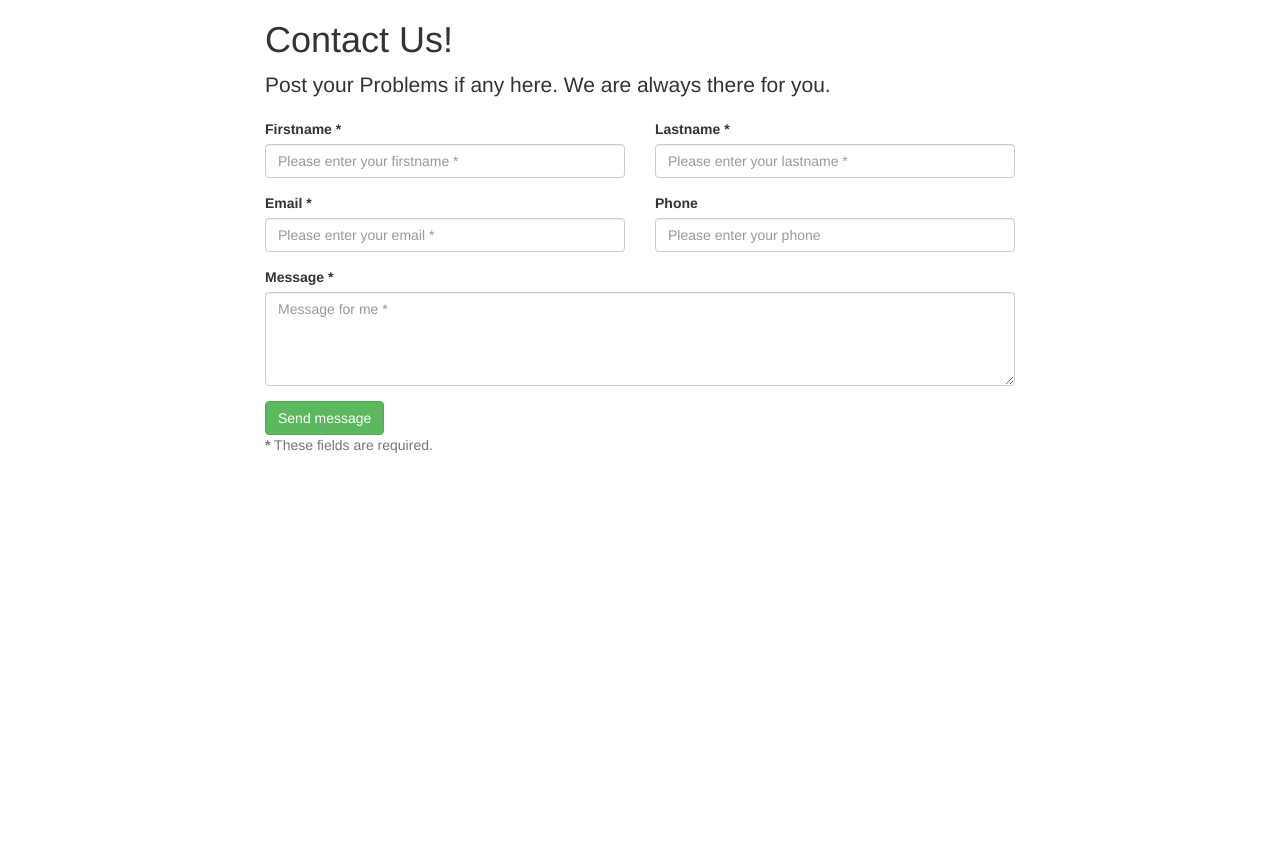
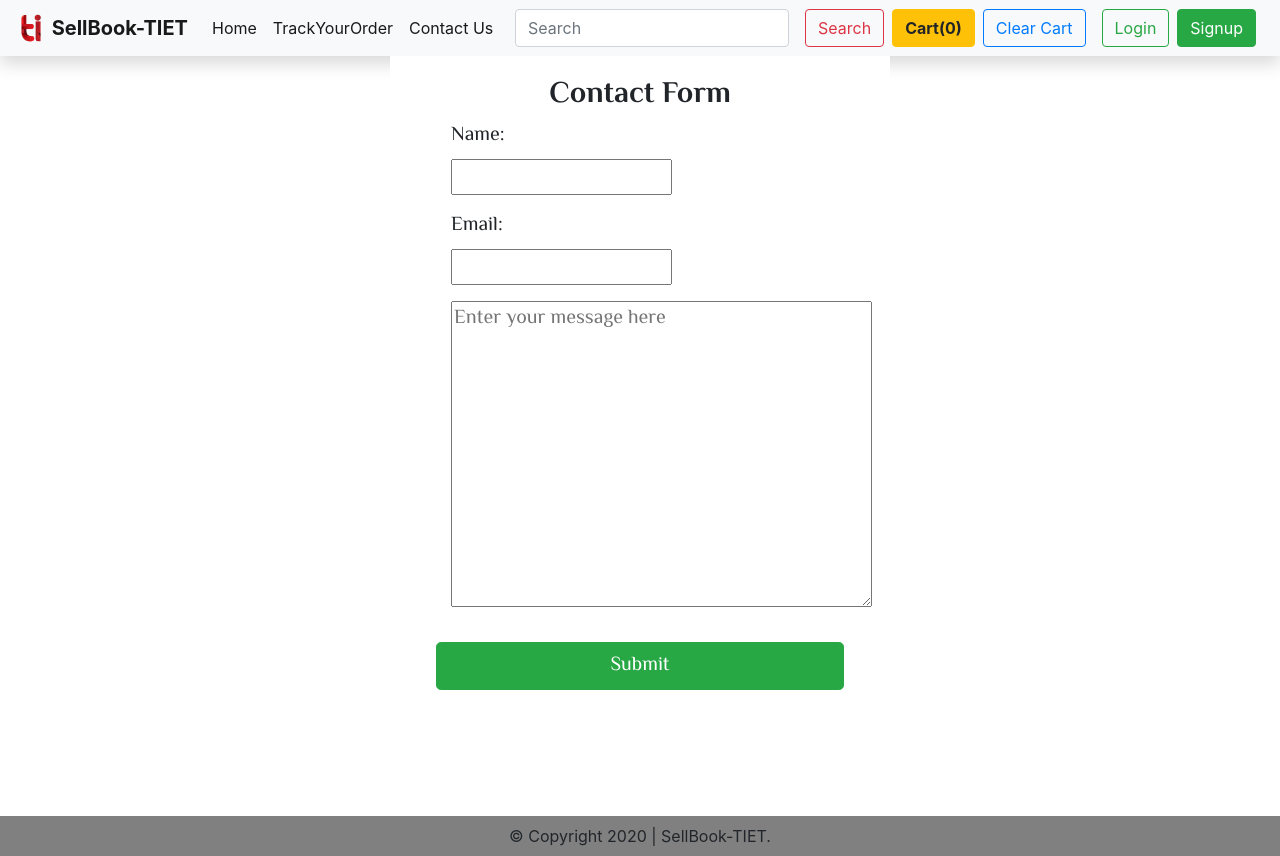
Before and after one commit to rishusingh022/Book-Attic, a Django app: page /contact in a window 1280 px wide. Before the commit the page ends 453 px from the top, so only its background shows below. Run offline with Django 3.2, Linux system fonts and the light colour scheme; some libraries are stand-ins or nearby versions.

Commit message:
Contact form done

```diff
--- a/home/forms.py
+++ b/home/forms.py
@@ -11,3 +11,9 @@ class sellbookform(forms.ModelForm):
             'image',
             'pickuplocation'
         ]
+
+class ContactForm(forms.Form):
+    name= forms.CharField(max_length=500, label="Name")
+    email= forms.EmailField(max_length=500, label="Email")
+    comment= forms.CharField(label='',widget=forms.Textarea(
+                        attrs={'placeholder': 'Enter your message here'}))
--- a/home/views.py
+++ b/home/views.py
@@ -4,9 +4,10 @@ from django.contrib.auth.models import User
 from django.contrib.auth import login,logout,authenticate
 from django.contrib.auth.decorators import login_required
 from django.contrib import messages
-from . forms import sellbookform
+from . forms import sellbookform, ContactForm
 from .models import Order,TrackUpdate
-# Create your views here.
+from django.core.mail import send_mail
+
 def loginsignup(request):
     return render(request,'home/loginlink.html')
 def home(request):
@@ -133,5 +134,49 @@ def search(request):
         return render(request,'home/search.html',context)
     return render(request,'home/search.html')
 
+#def contact(request):
+#        if request.method == "POST":
+#            form_name=request.POST['from_name']
+#            form_lastname=request.POST['from_lastname']
+#            form_email=request.POST['from_email']
+#        form_phone=request.POST['from_phone']
+#        form_message=request.POST['from_message']
+#
+#        #send an Email
+#        send_mail(
+#        form_name,#subject
+#        form_message,#message
+#        form_email,#email from
+#        ['gkaur2_be19@thapar.edu'],#email to
+#        )
+#
+#        return render(request, 'home/contact.html', {'form_name':form_name})
+#    else:
+#        return render(request, 'home/contact.html', {})
 def contact(request):
-    return render(request, 'home/contact.html', {})
+    name=''
+    email=''
+    comment=''
+
+
+    form= ContactForm(request.POST or None)
+    if form.is_valid():
+        name= form.cleaned_data.get("name")
+        email= form.cleaned_data.get("email")
+        comment=form.cleaned_data.get("comment")
+
+
+        subject= "A Visitor's Comment"
+
+
+        comment= name + " with the email, " + email + ", sent the following message:\n\n" + comment;
+        send_mail(subject, comment, email , ['gkaur2_be19@thapar.edu'])
+
+
+        context= {'name': name}
+
+        return render(request, 'home/contact.html', context)
+
+    else:
+        context= {'form': form}
+        return render(request, 'home/contact.html', context)
--- a/templates/base.html
+++ b/templates/base.html
@@ -36,6 +36,9 @@
 
         <li class="nav-item active">
           <a class="nav-link" href="TrackOrder">TrackYourOrder</a>
+        </li>
+        <li class="nav-item active">
+          <a class="nav-link" href="contact">Contact Us</a>
         </li>
       </ul>
       <form action="search" method="get" class="form-inline my-2 my-lg-0">
--- a/templates/home/contact.html
+++ b/templates/home/contact.html
@@ -1,4 +1,46 @@
-<html>
+{% extends 'base.html' %}
+{% block title %}
+Contact Us
+{% endblock title %}
+{% block body %}
+
+{% if name %}
+<center>
+  <h2>Thanks {{name}}!</h2>
+  <br/><hr/>
+  <p>Your message has reached us. You will get a response soon.</p>
+</center>
+{% else %}
+
+<div class="modal-dialog modal-dialog-centered mt-0 mb-0 pt-0 pb-0" style='border: none; height: 100%;'>
+  <div class="modal-content mt-0 mb-0 pt-0 pb-0" style='border: none; border-radius: 0px;height: 100%;'>
+    <div class="container">
+      <div class="mt-3" style='text-align: center;'>
+        <h5 class="modal-title" style="font-family: 'El Messiri', sans-serif; font-size: 30px; font-weight: 700;"
+         id="signupmodal">Contact Form</h5>
+      </div>
+      <div class="container">
+        <div class="modal-body pt-1">
+           <form action="" method="POST" class="form-horizontal" style="font-family: 'El Messiri', sans-serif; font-weight:400; font-size: 20px;">
+           {% csrf_token %}
+             <div class="control-label col-sm-2">
+             {{ form.as_p }}
+             </div>
+           <div class="mt-4" style='border-top: none;'>
+              <button style='margin-right: 0px; margin-left: 0px;' class='btn btn-success btn-block btn-lg '
+              type="submit">Submit</button>
+           </div>
+           </form>
+        </div>
+      </div>
+    </div>
+  </div>
+</div>
+{% endif %}
+
+
+{% endblock%}
+<!--<html>
     <head>
         <title>Contact Us!</title>
         <meta charset="UTF-8">
@@ -15,12 +57,16 @@
 
                 <div class="col-lg-8 col-lg-offset-2">
 
+                    <center>
+                      <h2>Thanks {{form_name}}!</h2>
+                    </center>
+
                     <h1>Contact Us!</h1>
 
                     <p class="lead">Post your Problems if any here. We are always there for you.</p>
 
 
-                    <form id="contact-form" method="post" action="contact.php" role="form">
+                    <form id="contact-form" method="post"  role="form">
 
     <div class="messages"></div>
 
@@ -89,5 +135,5 @@
         <script src="https://maxcdn.bootstrapcdn.com/bootstrap/3.3.6/js/bootstrap.min.js"></script>
         <script src="validator.js"></script>
         <script src="contact.js"></script>
-    </body>
-</html>
+    </body
+</html>-->
```
Also changed, not shown: booksellsite/settings.py (+8 -0 lines), media/home/images/img/jaredd-craig-HH4WBGNyltc-unsplash (3) (1).png (added), 1 other file.
